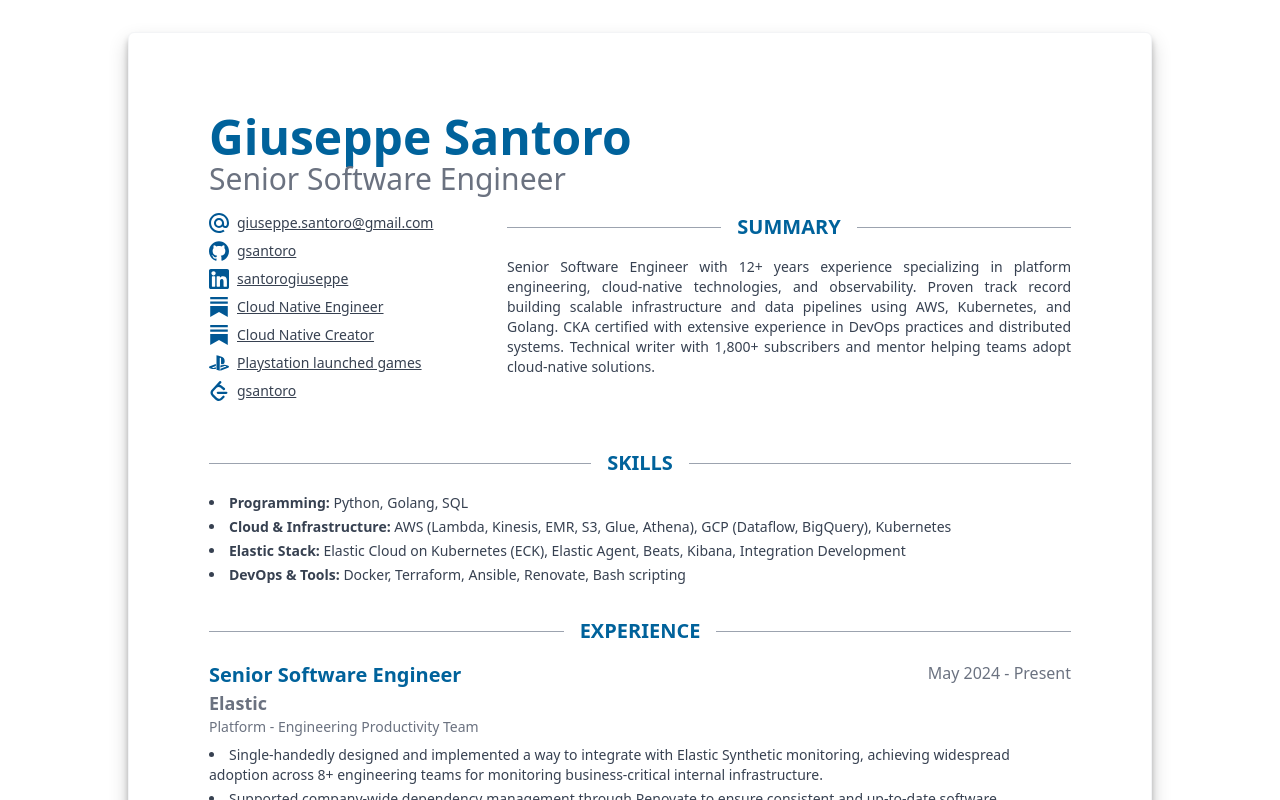
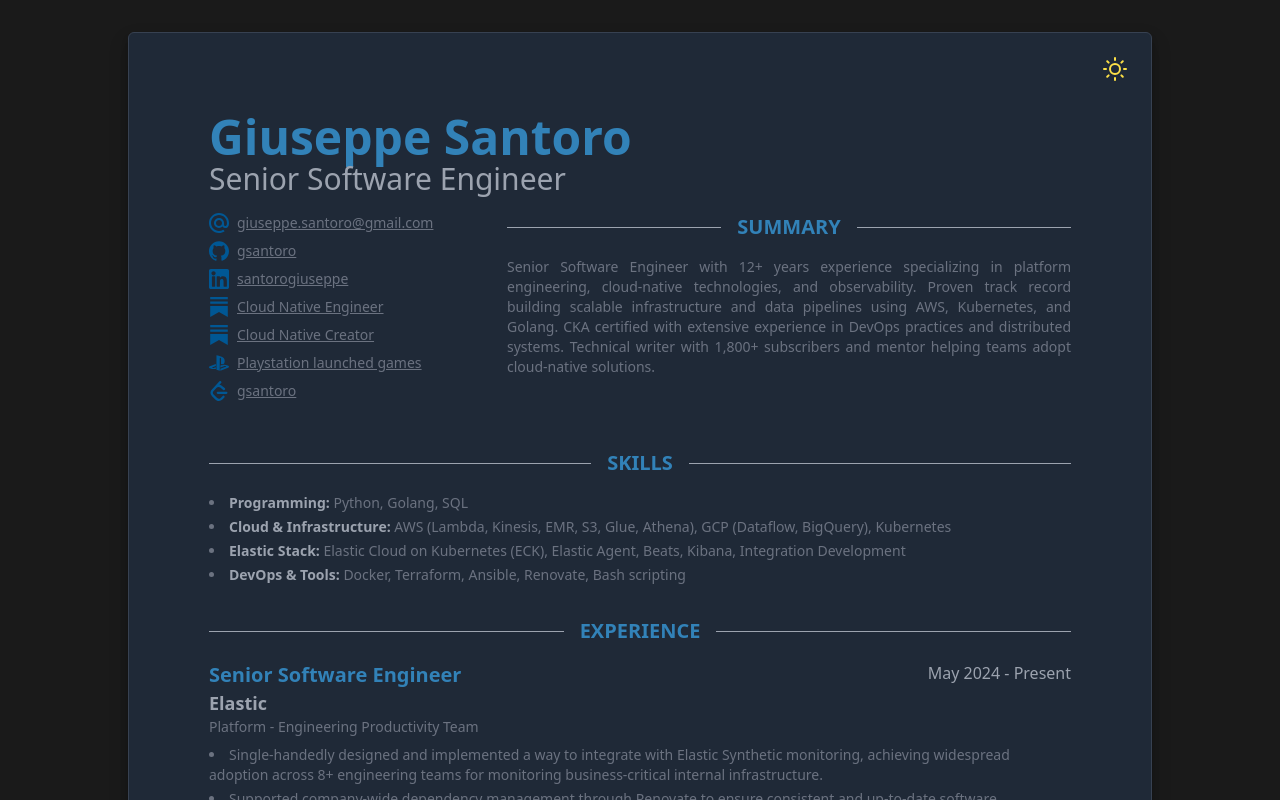
Before and after one commit to bmacharia/resume, a React (Vite) app: page / in a window 1280 px wide. Shown: the top 800 px of the page. Built offline with nearby package versions, Linux system fonts and the light colour scheme.

Commit message:
colors for print and dark mode

```diff
--- a/index.html
+++ b/index.html
@@ -1,49 +1,53 @@
 <!DOCTYPE html>
-<html lang="en">
+<html lang="en" class="dark">
   <head>
     <meta charset="UTF-8" />
     <link rel="icon" type="image/svg+xml" href="/vite.svg" />
     <meta name="viewport" content="width=device-width, initial-scale=1.0" />
     <title>Giuseppe Santoro | Resume</title>
     <style>
+      body {
+        background-color: #f0f0f0;
+        transition: background-color 0.3s ease;
+      }
+
+      .dark body {
+        background-color: #1a1a1a;
+      }
+
       .blue-icon {
         filter: invert(22%) sepia(91%) saturate(1352%) hue-rotate(182deg) brightness(95%) contrast(102%);
       }
 
       @media print {
-        html {
-          -webkit-print-color-adjust: exact;
-          print-color-adjust: exact;
-          font-size: 16px !important; /* Base font size */
+        html, body {
+          background-color: white !important;
+          margin: 0 !important;
+          padding: 0 !important;
         }
 
         body {
-          background-color: white;
-          margin: 0 !important;
-          padding: 0 !important;
-          width: 100% !important;
-          zoom: 100% !important; /* Prevent browser zoom */
+          -webkit-print-color-adjust: exact !important;
+          print-color-adjust: exact !important;
           font-size: 100% !important;
-          -webkit-text-size-adjust: 100% !important;
-          text-size-adjust: 100% !important;
         }
 
         #root {
-          display: block !important;
           width: 100% !important;
-          transform: none !important;
+          max-width: none !important;
+          margin: 0 !important;
+          padding: 0 !important;
         }
 
-        h1 {
-          font-size: 3rem !important; /* text-5xl equivalent */
-        }
-
-        h2 {
-          font-size: 1.875rem !important; /* text-3xl equivalent */
+        * {
+          box-shadow: none !important;
+          text-shadow: none !important;
         }
 
         .blue-icon {
           filter: invert(22%) sepia(91%) saturate(1352%) hue-rotate(182deg) brightness(95%) contrast(102%);
+          -webkit-print-color-adjust: exact !important;
+          print-color-adjust: exact !important;
         }
       }
     </style>
--- a/src/App.jsx
+++ b/src/App.jsx
@@ -10,6 +10,7 @@
 function App() {
   const [resume, setResume] = useState(null);
   const [isPrinting, setIsPrinting] = useState(false);
+  const [isDarkMode, setIsDarkMode] = useState(true); // Default to dark mode
 
   useEffect(() => {
     fetch(`${import.meta.env.BASE_URL}resume.json`)
@@ -23,39 +24,77 @@
     window.addEventListener('beforeprint', beforePrint);
     window.addEventListener('afterprint', afterPrint);
 
+    // Apply dark mode to document on initial load
+    document.documentElement.classList.toggle('dark', isDarkMode);
+
     return () => {
       window.removeEventListener('beforeprint', beforePrint);
       window.removeEventListener('afterprint', afterPrint);
     };
   }, []);
 
+  // Toggle theme function
+  const toggleTheme = () => {
+    const newMode = !isDarkMode;
+    setIsDarkMode(newMode);
+    document.documentElement.classList.toggle('dark', newMode);
+  };
+
   if (!resume) return <div className="p-8 text-center">Loading...</div>;
 
   return (
-    <div className={`max-w-5xl mx-auto my-8 mb-12 bg-white rounded-md
+    <div className={`relative max-w-5xl mx-auto my-8 mb-12 ${isDarkMode ? 'bg-gray-800' : 'bg-white'} rounded-md
       ${!isPrinting ? 'shadow-[0_10px_20px_rgba(0,0,0,0.19),_0_6px_6px_rgba(0,0,0,0.23)]' : 'shadow-none'}
-      border border-gray-100 p-14 md:p-20 font-sans
+      border ${isDarkMode ? 'border-gray-700' : 'border-gray-100'} p-14 md:p-20 font-sans
       ${!isPrinting ? 'transform hover:shadow-[0_14px_28px_rgba(0,0,0,0.25),_0_10px_10px_rgba(0,0,0,0.22)] transition-all duration-300 ease-in-out' : ''}
-      text-[#00629b] print:shadow-none print:border-0 print:p-8 print:mx-8 print:max-w-none`}>
+      ${isDarkMode ? 'text-[#3282b8]' : 'text-[#00629b]'} print:shadow-none print:border-0 print:p-8 print:mx-8 print:max-w-none print:bg-white print:text-[#00629b]`}>
+
+      {/* Theme toggle button */}
+      <button
+        onClick={toggleTheme}
+        className="absolute top-4 right-4 p-2 rounded-full hover:bg-gray-200 dark:hover:bg-gray-700 transition-colors duration-200 print:hidden"
+        aria-label={isDarkMode ? "Switch to light mode" : "Switch to dark mode"}
+      >
+        {isDarkMode ? (
+          // Sun icon for light mode
+          <svg xmlns="http://www.w3.org/2000/svg" width="24" height="24" viewBox="0 0 24 24" fill="none" stroke="currentColor" strokeWidth="2" strokeLinecap="round" strokeLinejoin="round" className="text-yellow-300">
+            <circle cx="12" cy="12" r="5"></circle>
+            <line x1="12" y1="1" x2="12" y2="3"></line>
+            <line x1="12" y1="21" x2="12" y2="23"></line>
+            <line x1="4.22" y1="4.22" x2="5.64" y2="5.64"></line>
+            <line x1="18.36" y1="18.36" x2="19.78" y2="19.78"></line>
+            <line x1="1" y1="12" x2="3" y2="12"></line>
+            <line x1="21" y1="12" x2="23" y2="12"></line>
+            <line x1="4.22" y1="19.78" x2="5.64" y2="18.36"></line>
+            <line x1="18.36" y1="5.64" x2="19.78" y2="4.22"></line>
+          </svg>
+        ) : (
+          // Moon icon for dark mode
+          <svg xmlns="http://www.w3.org/2000/svg" width="24" height="24" viewBox="0 0 24 24" fill="none" stroke="currentColor" strokeWidth="2" strokeLinecap="round" strokeLinejoin="round" className="text-indigo-600">
+            <path d="M21 12.79A9 9 0 1 1 11.21 3 7 7 0 0 0 21 12.79z"></path>
+          </svg>
+        )}
+      </button>
+
       <header className="mb-8 pb-4 print:mb-8">
-        <h1 className="text-5xl font-bold print:text-[#00629b]">{resume.basics.name}</h1>
-        <h2 className="text-3xl text-gray-500 ">{resume.basics.label}</h2>
+        <h1 className={`text-5xl font-bold ${isDarkMode ? 'text-gray' : ''} print:text-gray`}>{resume.basics.name}</h1>
+        <h2 className={`text-3xl ${isDarkMode ? 'text-gray-400' : 'text-gray-500'}`}>{resume.basics.label}</h2>
 
         <div className="grid md:grid-cols-3 gap-8 mt-4 print:grid-cols-3 print:gap-4">
           <aside className="md:col-span-1 space-y-6 print:col-span-1 print:space-y-3 print:break-inside-avoid">
-            <Contact basics={resume.basics} />
+            <Contact basics={resume.basics} isDarkMode={isDarkMode} />
           </aside>
           <div className="md:col-span-2 space-y-6 print:col-span-2 print:space-y-3">
-            <Summary summary={resume.basics.summary} />
+            <Summary summary={resume.basics.summary} isDarkMode={isDarkMode} />
           </div>
         </div>
       </header>
       <main className="space-y-8 print:space-y-4">
-        <Skills skills={resume.skills} />
-        <Experience work={resume.work} />
-        <Education education={resume.education} />
-        <Certification certificates={resume.certificates} />
-        <Languages languages={resume.languages} />
+        <Skills skills={resume.skills} isDarkMode={isDarkMode} />
+        <Experience work={resume.work} isDarkMode={isDarkMode} />
+        <Education education={resume.education} isDarkMode={isDarkMode} />
+        <Certification certificates={resume.certificates} isDarkMode={isDarkMode} />
+        <Languages languages={resume.languages} isDarkMode={isDarkMode} />
       </main>
       <footer className="py-6 mt-8 print:hidden"></footer>
     </div>
--- a/src/components/Certification.jsx
+++ b/src/components/Certification.jsx
@@ -2,7 +2,7 @@
 import HeaderWithLine from './HeaderWithLine';
 import { formatDate } from '../utils/dateFormat';
 
-export default function Certification({ certificates }) {
+export default function Certification({ certificates, isDarkMode }) {
   return (
     <section>
       <HeaderWithLine title="Certification" />
@@ -11,10 +11,10 @@
           <div className="flex flex-col md:flex-row md:justify-between">
             <div key={idx}>
               <div className="font-semibold">{cert.name}</div>
-              <div className="text-gray-600">{cert.issuer}</div>
+              <div className={`${isDarkMode ? 'text-gray-400' : 'text-gray-600'} print:text-gray-500`}>{cert.issuer}</div>
               <div className="text-gray-500 text-sm text-justify">{cert.description}</div>
             </div>
-            <div className="text-gray-500">
+            <div className={`${isDarkMode ? 'text-gray-400' : 'text-gray-700'} print:text-gray-500`}>
               {formatDate(cert.startDate)} - {cert.endDate ? formatDate(cert.endDate) : "Present"}
             </div>
           </div>
--- a/src/components/Contact.jsx
+++ b/src/components/Contact.jsx
@@ -1,13 +1,12 @@
 import React from 'react'
 
-export default function Contact({ basics }) {
+export default function Contact({ basics, isDarkMode }) {
     const getIconPath = (network) => {
       return `${import.meta.env.BASE_URL}icons/${network.toLowerCase()}.svg`;
     };
 
     return (
       <section>
-        {/* <h2 className="text-xl font-bold mb-2 uppercase">Contact</h2> */}
         <div className="text-sm space-y-2">
           <div className="flex items-center gap-2">
             <img
@@ -15,7 +14,7 @@
               alt="Email"
               className="w-5 h-5 blue-icon"
             />
-            <a href={`mailto:${basics.email}`} className="text-gray-700 underline">{basics.email}</a>
+            <a href={`mailto:${basics.email}`} className={`${isDarkMode ? 'text-gray-500' : 'text-gray-700'} underline`}>{basics.email}</a>
           </div>
           {basics.profiles.map(profile => (
             <div key={profile.network} className="flex items-center gap-2">
@@ -26,7 +25,7 @@
               />
               <a
                 href={profile.url}
-                className="text-gray-700 underline"
+                className={`${isDarkMode ? 'text-gray-500' : 'text-gray-700'} underline`}
                 target="_blank"
                 rel="noopener noreferrer"
               >
--- a/src/components/Education.jsx
+++ b/src/components/Education.jsx
@@ -2,7 +2,7 @@
 import HeaderWithLine from './HeaderWithLine';
 import { formatDate } from '../utils/dateFormat';
 
-export default function Education({ education }) {
+export default function Education({ education, isDarkMode }) {
   return (
     <section>
       <HeaderWithLine title="Education" />
@@ -11,10 +11,10 @@
           <div className="flex flex-col md:flex-row md:justify-between">
             <div key={idx}>
               <div className="font-semibold">{ed.studyType} in {ed.area}</div>
-              <div className="text-gray-600">{ed.institution}</div>
+              <div className={`${isDarkMode ? 'text-gray-400' : 'text-gray-600'} print:text-gray-500`}>{ed.institution}</div>
               {ed.gpa && <div className="text-gray-500 text-sm">{ed.gpa}</div>}
             </div>
-            <div className="text-gray-500">
+            <div className={`${isDarkMode ? 'text-gray-400' : 'text-gray-700'} print:text-gray-500`}>
               {formatDate(ed.startDate)} - {ed.endDate ? formatDate(ed.endDate) : "Present"}
             </div>
           </div>
--- a/src/components/Experience.jsx
+++ b/src/components/Experience.jsx
@@ -2,7 +2,7 @@
 import HeaderWithLine from './HeaderWithLine';
 import { formatDate } from '../utils/dateFormat';
 
-export default function Experience({ work }) {
+export default function Experience({ work, isDarkMode }) {
   return (
     <section >
       <HeaderWithLine title="Experience" />
@@ -15,16 +15,16 @@
             <div className="flex flex-col md:flex-row md:justify-between">
               <div>
                 <div className="text-xl font-semibold">{job.position}</div>
-                <div className="text-lg font-semibold text-gray-500 print:text-gray-500">{job.company}</div>
+                <div className={`${isDarkMode ? 'text-gray-400' : 'text-gray-700'} text-lg font-semibold print:text-gray-500`}>{job.company}</div>
                 {job.team && <div className="text-gray-500 text-sm print:text-gray-500">{job.team}</div>}
               </div>
-              <div className="text-gray-500 print:text-gray-500">
+              <div className={`${isDarkMode ? 'text-gray-400' : 'text-gray-700'} print:text-gray-500`}>
                 {formatDate(job.startDate)} - {job.endDate ? formatDate(job.endDate) : "Present"}
               </div>
             </div>
             <ul className="list-disc list-inside mt-2 space-y-1">
               {job.highlights.map((item, i) => (
-                <li key={i} className="text-sm text-gray-700 print:text-gray-700">{item}</li>
+                <li key={i} className={`${isDarkMode ? 'text-gray-500' : 'text-gray-700'} text-sm print:text-gray-700`}>{item}</li>
               ))}
             </ul>
           </div>
--- a/src/components/Languages.jsx
+++ b/src/components/Languages.jsx
@@ -1,14 +1,14 @@
 import React from 'react';
 import HeaderWithLine from './HeaderWithLine';
 
-export default function Languages({ languages }) {
+export default function Languages({ languages, isDarkMode }) {
     return (
       <section>
         <HeaderWithLine title="Languages" />
         <ul className="list-disc list-inside space-y-1">
           {languages.map((lang, idx) => (
-            <li key={idx} className="text-sm text-gray-700">
-              <span className="font-semibold text-gray-700 print:text-gray-700">{lang.language}</span> ({lang.fluency})
+            <li key={idx} className="text-sm text-gray-500">
+              <span className={`${isDarkMode ? 'text-gray-400' : 'text-gray-600'} font-semibold print:text-gray-500`}>{lang.language}</span> ({lang.fluency})
             </li>
           ))}
         </ul>
--- a/src/components/Skills.jsx
+++ b/src/components/Skills.jsx
@@ -1,14 +1,14 @@
 import React from 'react';
 import HeaderWithLine from './HeaderWithLine';
 
-export default function Skills({ skills }) {
+export default function Skills({ skills, isDarkMode }) {
     return (
       <section className="print:break-inside-avoid">
         <HeaderWithLine title="Skills" />
         <ul className="list-disc list-inside space-y-1">
           {skills.map((skill, idx) => (
-            <li key={idx} className="text-sm text-gray-700 print:text-gray-700">
-              <span className="font-semibold text-gray-700 print:text-gray-700">{skill.name}:</span> {skill.keywords.join(", ")}
+            <li key={idx} className={`${isDarkMode ? 'text-gray-500' : 'text-gray-700'} text-sm print:text-gray-700`}>
+              <span className={`${isDarkMode ? 'text-gray-400' : 'text-gray-700'} font-bold print:text-gray-700`}>{skill.name}:</span> {skill.keywords.join(", ")}
             </li>
           ))}
         </ul>
--- a/src/components/Summary.jsx
+++ b/src/components/Summary.jsx
@@ -1,12 +1,12 @@
 import React from 'react'
 import HeaderWithLine from './HeaderWithLine'
 
-export default function Summary({ summary }) {
+export default function Summary({ summary, isDarkMode }) {
   return (
     <section className="print:break-inside-avoid">
       <HeaderWithLine title="Summary" />
       <div className="space-y-4">
-        <p className="text-sm text-gray-700 text-justify">{summary}</p>
+        <p className={`${isDarkMode ? 'text-gray-500' : 'text-gray-700'} text-sm text-justify`}>{summary}</p>
       </div>
     </section>
   );
--- a/tailwind.config.js
+++ b/tailwind.config.js
@@ -4,6 +4,7 @@
       "./index.html",
       "./src/**/*.{js,jsx,ts,tsx}"
     ],
+    darkMode: 'class',
     theme: {
       extend: {},
     },
```
